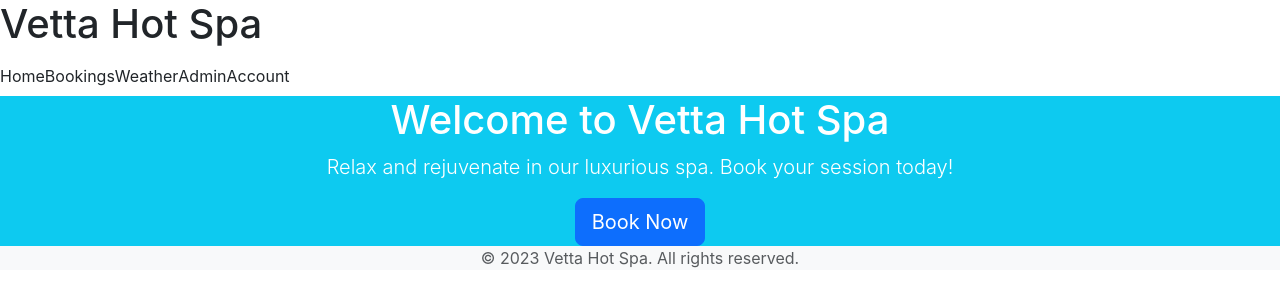
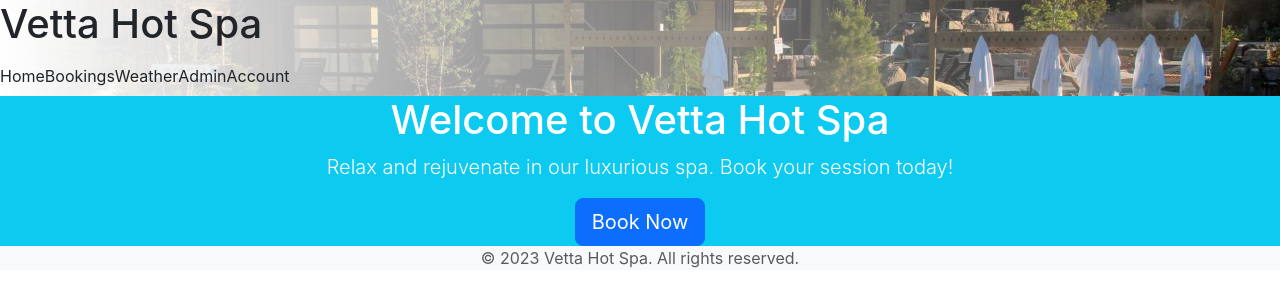
Before and after one commit to alanmin2015/Capstone_SpaBooking, a React (Create React App) app in the folder spa-reservation-system/: page / in a window 1280 px wide. Shown: the top 306 px of the page. Built offline with nearby package versions, Linux system fonts and the light colour scheme.

Commit message:
Header Updated

```diff
--- a/spa-reservation-system/src/components/pages/Header.css
+++ b/spa-reservation-system/src/components/pages/Header.css
@@ -1,7 +1,12 @@
+.header{
+  background-image: linear-gradient(to right, rgb(255, 255, 255), rgba(0, 0, 0, 0)), url("../../image/Background_1.jpg");
+  background-repeat: no-repeat;
+  background-size: 100%, 100%;
+  background-position: center;
+}
 .navbar-nav {
     display: flex;
     flex-wrap: wrap;
     flex-direction: row;
     list-style: none;
-
   }
--- a/spa-reservation-system/src/components/pages/Login.jsx
+++ b/spa-reservation-system/src/components/pages/Login.jsx
@@ -2,7 +2,7 @@ import React from 'react';
 
 const Login = () => {
   return (
-    <div>
+    <div className='header'>
       <h2>Login</h2>
       {/* Add your login form here */}
     </div>
```
Also changed, not shown: 1 other file (tests, documents, lock files or other folders).
